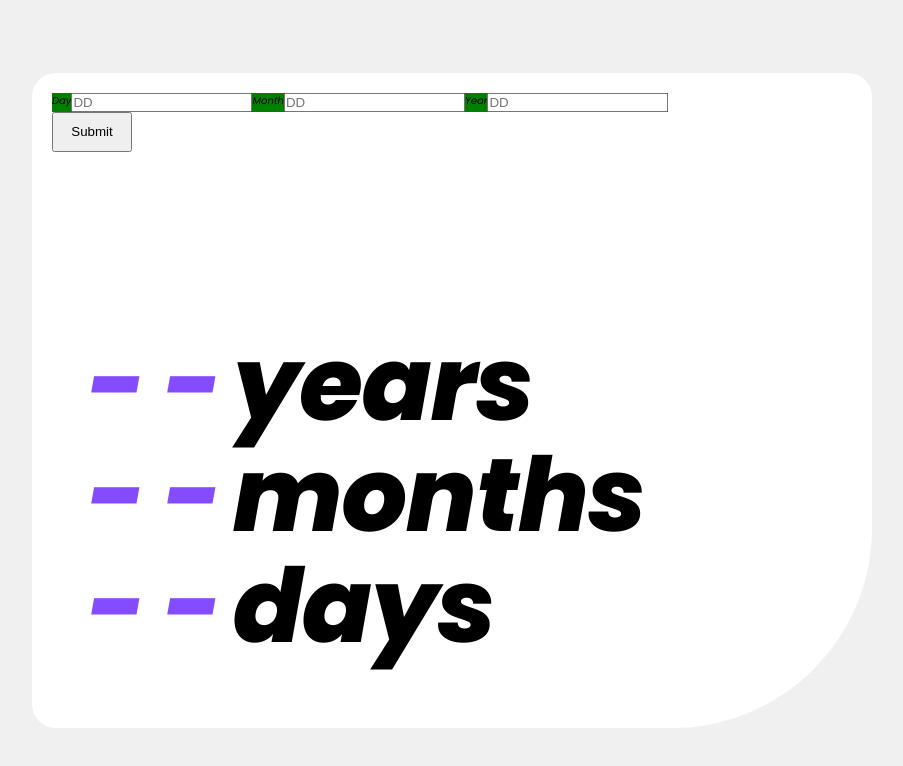
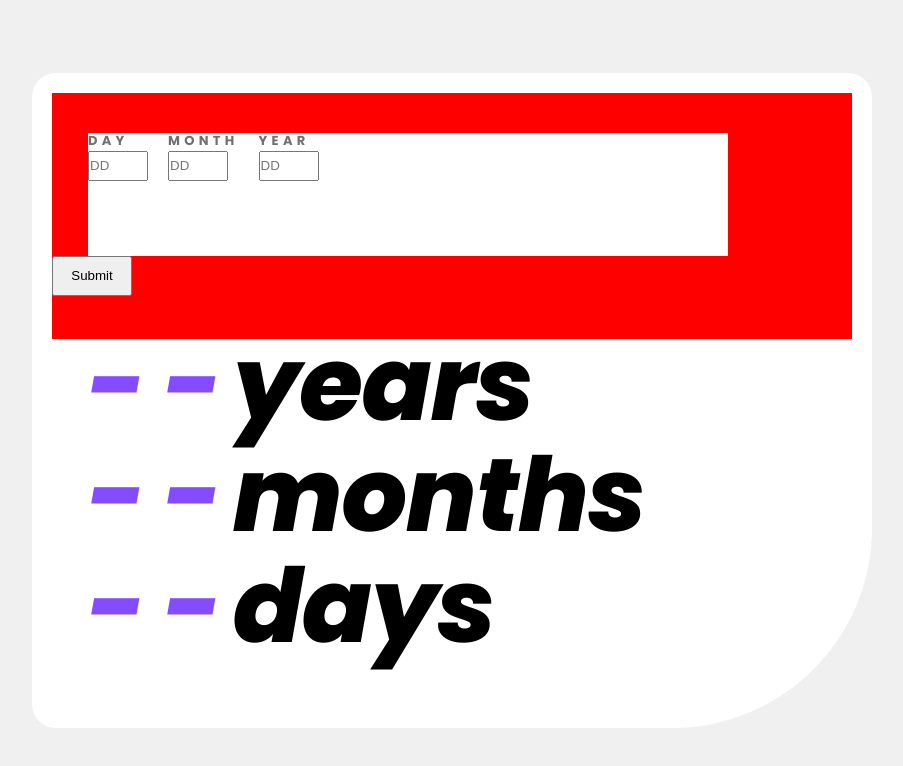
Before and after one commit to pkthunder87/age-calc-app, a React (Vite) app: page / in a window 1280 px wide. Shown: the top 766 px of the page, without its empty margins (188-1091 px from the left). Built offline with nearby package versions, Linux system fonts and the light colour scheme.

Commit message:
Feat: Adjust label text to fit design

```diff
--- a/src/components/BirthdayForm.jsx
+++ b/src/components/BirthdayForm.jsx
@@ -4,6 +4,11 @@ import { useForm } from "react-hook-form";
 function BirthdayForm() {
   const StyledBirthdayForm = styled.form`
     display: flex;
+    height: 50%;
+    width: 80%;
+    column-gap: 2rem;
+    margin-top: 4rem;
+    margin-left: 3.6rem;
 
     background-color: white;
     @media only screen and (max-width: 25em) {
@@ -13,8 +18,22 @@ function BirthdayForm() {
 
   const StyledInput = styled.div`
     display: flex;
+    flex-direction: column;
 
-    background-color: green;
+    label {
+      margin-top: -0.2rem;
+      font-size: 1.3rem;
+      font-style: normal;
+      letter-spacing: 0.33em;
+      font-weight: 700;
+      color: var(--color-smokey-grey);
+      text-transform: uppercase;
+    }
+
+    input {
+      height: 3rem;
+      width: 6rem;
+    }
   `;
 
   function onSubmit(data) {
@@ -28,12 +47,12 @@ function BirthdayForm() {
     width: 8rem;
   `;
 
-  // const BirthdayLayout = styled.div`
-  //   display: flex;
-  // `;
+  const BirthdayLayout = styled.div`
+    background-color: red;
+  `;
 
   return (
-    <div>
+    <BirthdayLayout>
       <StyledBirthdayForm id="inputDay" onSubmit={handleSubmit(onSubmit)}>
         <StyledInput>
           <label htmlFor="day">Day</label>
@@ -64,7 +83,7 @@ function BirthdayForm() {
       <StyledButton type="submit" form="inputDay" value="Submit">
         Submit
       </StyledButton>
-    </div>
+    </BirthdayLayout>
   );
 }
 
--- a/src/styles/GlobalStyles.js
+++ b/src/styles/GlobalStyles.js
@@ -10,7 +10,7 @@ const GlobalStyles = createGlobalStyle`
     --color-white: hsl(0, 0%, 100%);
     --color-off-white: hsl(0, 0%, 94%);
     --color-light-grey: hsl(0, 0%, 86%);
-    --color-smokey-grey: hsl(0, 1%, ;44%)
+    --color-smokey-grey: hsl(0, 1%, 44%);
     --color-off-black: hsl(0, 0%, 8%);
 }
 
```
